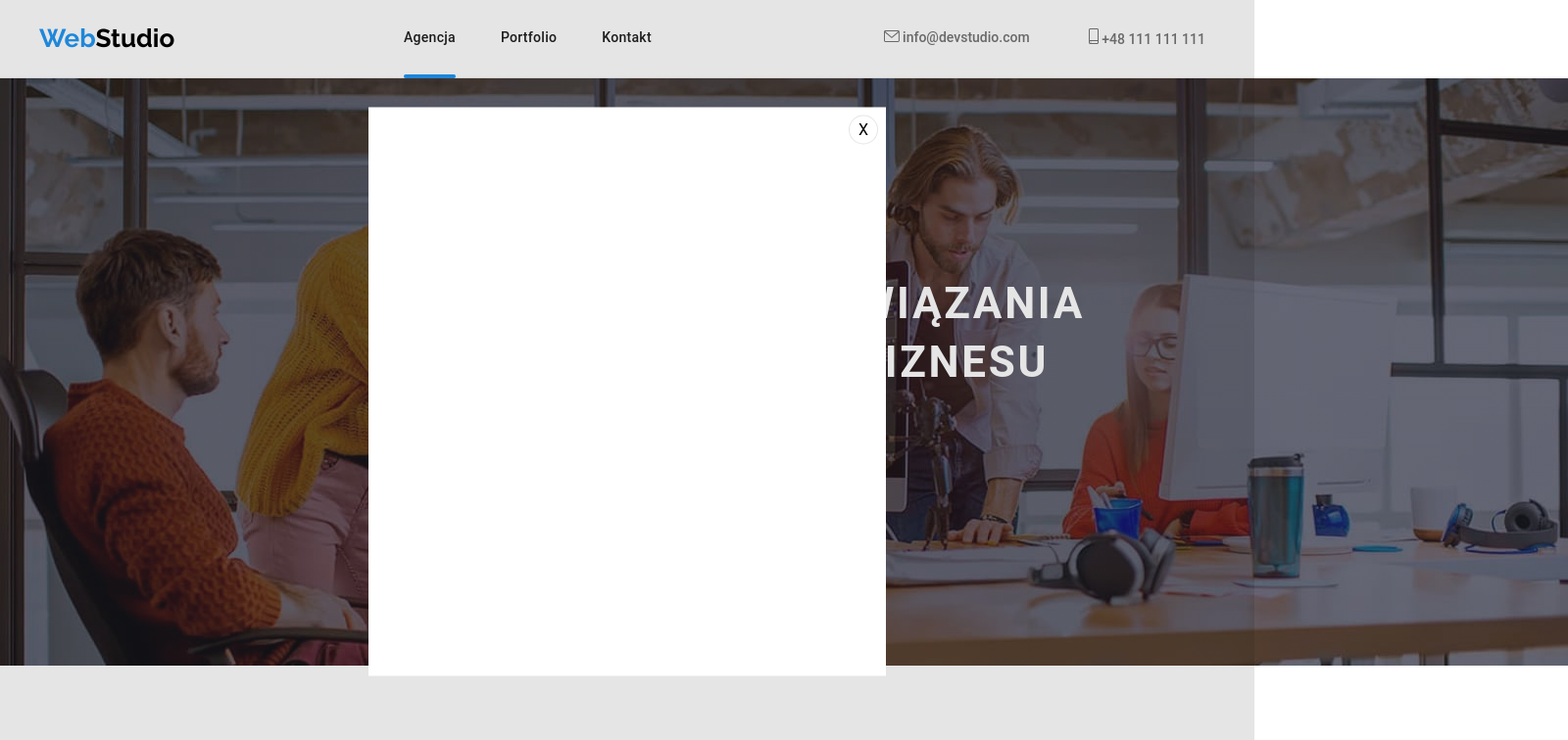
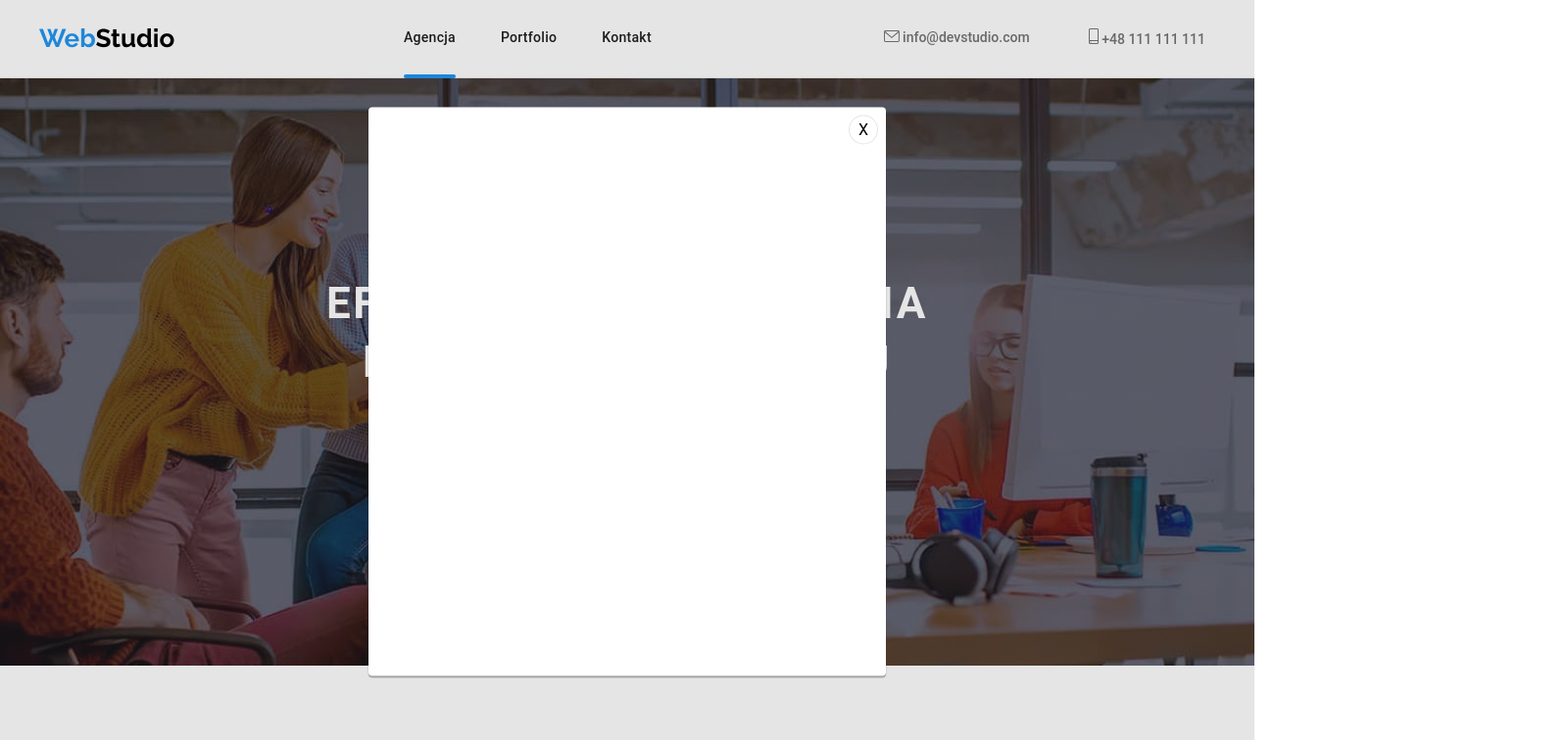
Before and after one commit to PaulinaWozniak/goit-markup-hw-05, a plain HTML site: page index.html in a window 1280 px wide. Both pictures are taken after a click on the button "Zamów usługę". Shown: the top 756 px of the page at 98% size, 1600 px wide, since content can reach past the window. Drawn offline with nearby package versions, Linux system fonts and the light colour scheme.

Commit message:
poprawka

```diff
--- a/css/styles.css
+++ b/css/styles.css
@@ -127,9 +127,9 @@ body {
     align-items: center;
     justify-content: center;
     height: 600px;
-    width: 1600px;
+    max-width: 1600px;
     margin: 0 auto;
-    background-size: contain;
+    background-size: cover;
     background-position: center;
     background-repeat: no-repeat;
     background-image: linear-gradient(
@@ -463,6 +463,7 @@ body {
   .boxes:focus {
     box-shadow: 3px 10px 8px 2px rgba(0, 0, 0, 0.3);
     transition: 250ms cubic-bezier(0.4, 0, 0.2, 1);
+    cursor: pointer;
   }
 
   .box {
@@ -596,15 +597,20 @@ body {
     width: 100%;
     height: 100%;
     background-color: rgba(0, 0, 0, 0.1);
+
   }
   .modal {
     position: absolute;
     top: 50%;
     left: 50%;
-    transform: translate(-50%,-50%);
     width: 528px;
     min-height: 581px;
     background-color: #fff;
+    box-shadow: 0px 1px 3px rgba(0, 0, 0, 0.12), 0px 1px 1px rgba(0, 0, 0, 0.14), 0px 2px 1px rgba(0, 0, 0, 0.2);
+    border-radius: 4px;
+    transform: translate(-50%,-50%);
+    transition: 250ms cubic-bezier(0.4, 0, 0.2, 1)
+
   }
   .close-btn {
     position: absolute;
@@ -623,6 +629,6 @@ body {
     pointer-events: none;
   }
   .is-hidden .modal {
-    transform: translate(100%);
+    transform: translate(-50%);
     transition: cubic-bezier(0.4, 0, 0.2, 1) 250ms;
   }
```
